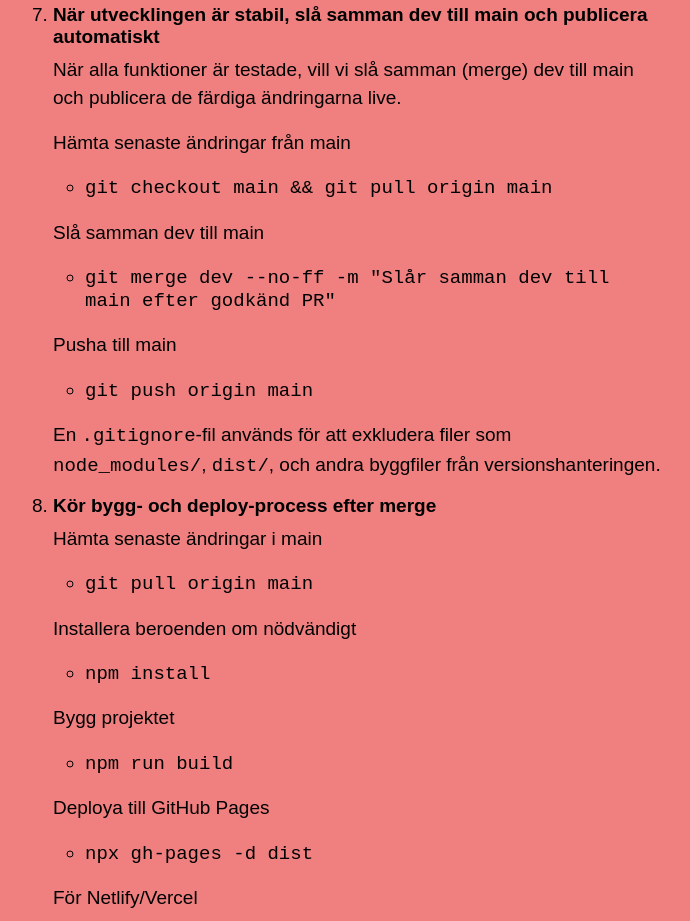
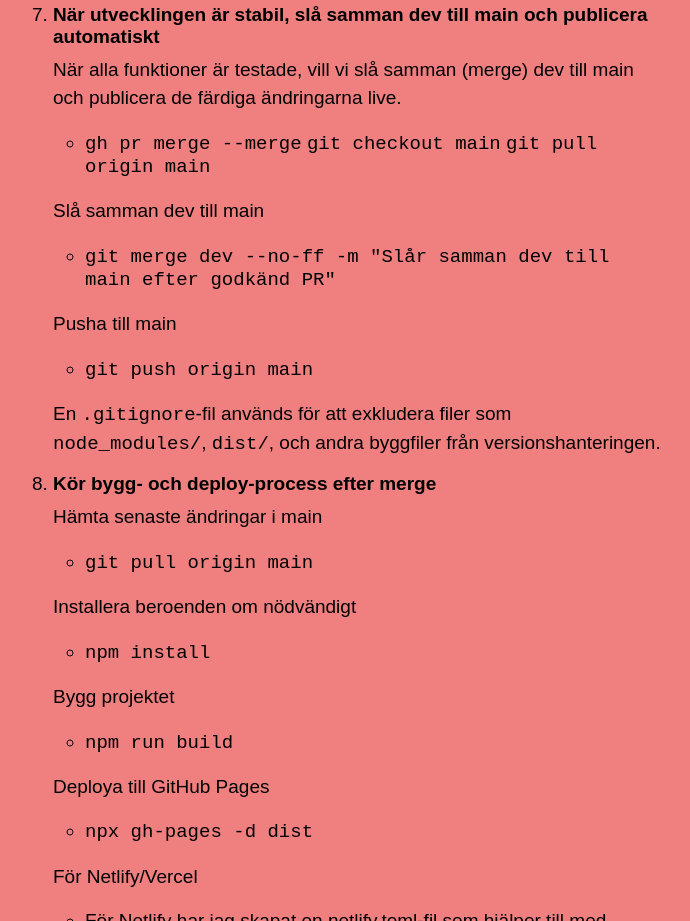
Before and after one commit to sarasjodin/boilerplate-sv_parcel-npm, a website built with Parcel: page src/process.html in a window 1280 px wide. Shown: the part 4916-5837 px from the top of the page, without its empty margins (299-989 px from the left). Built offline with nearby package versions, Linux system fonts and the light colour scheme.

Commit message:
Small text changes to atomation process spefified committed directly to main

```diff
--- a/src/process.html
+++ b/src/process.html
@@ -401,10 +401,11 @@
                 När alla funktioner är testade, vill vi slå samman (merge) dev
                 till main och publicera de färdiga ändringarna live.
               </p>
-              <p>Hämta senaste ändringar från main</p>
               <ul>
                 <li>
-                  <code>git checkout main && git pull origin main</code>
+                  <code>gh pr merge --merge</code>
+                  <code>git checkout main</code>
+                  <code>git pull origin main</code>
                 </li>
               </ul>
               <p>Slå samman dev till main</p>
```
